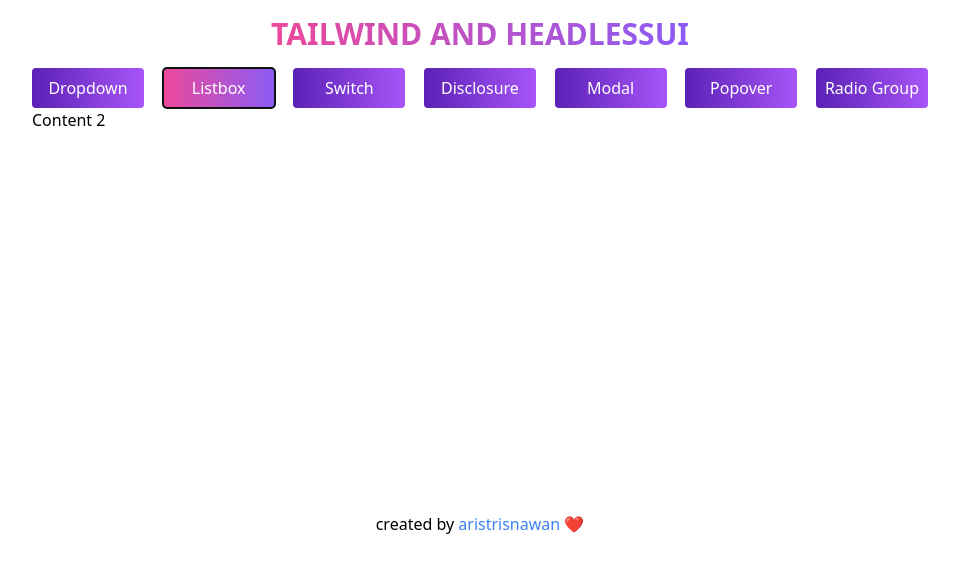
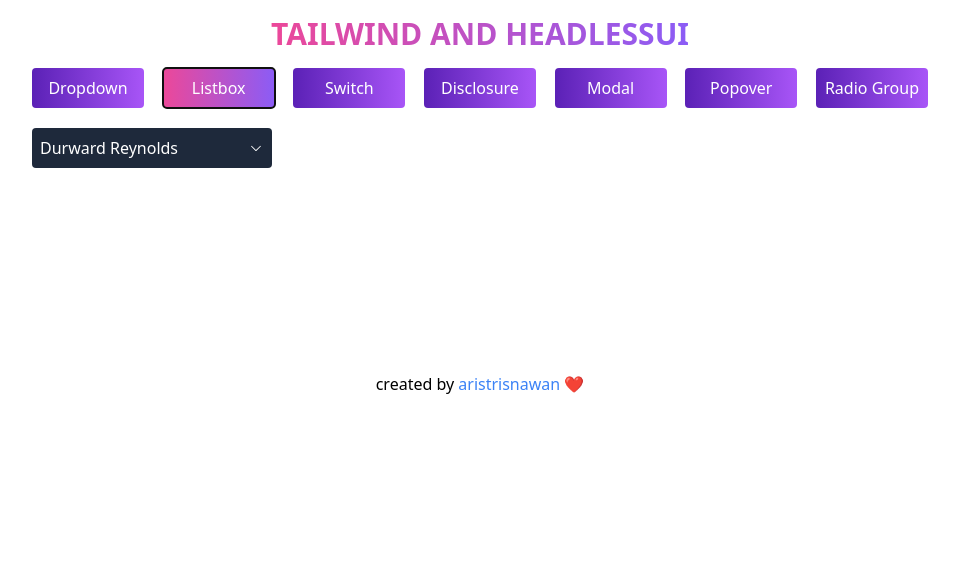
Before and after one commit to aristrisnawan/tailwind-headlessui, a React (Create React App) app: page / in a window 1280 px wide. Both pictures are taken after a click on the tab "Listbox". Shown: the top 572 px of the page, without its empty margins (160-1119 px from the left). Built offline with nearby package versions, Linux system fonts and the light colour scheme.

Commit message:
add listbox component

```diff
--- /dev/null
+++ b/src/components/ListboxComponent.js
@@ -0,0 +1,47 @@
+import React, { useState } from "react";
+import { Listbox } from "@headlessui/react";
+import { VscChevronDown } from "react-icons/vsc";
+export default function ListboxComponent() {
+  const [selectedPerson, setSelectedPerson] = useState(people[0]);
+  const [selectBuah, setBuah] = useState(buah[0]);
+  return (
+    <div className="mt-5">
+      <Listbox value={selectedPerson} onChange={setSelectedPerson}>
+        <Listbox.Button className=" bg-slate-800 p-2 rounded flex flex-row justify-between text-white w-60">
+          <p>{selectedPerson.name}</p>
+          <span className="pt-1">
+            <VscChevronDown />
+          </span>
+        </Listbox.Button>
+        <Listbox.Options className="bg-gray-900 rounded p-2 mt-2 w-60 text-white">
+          {people.map((person) => (
+            <Listbox.Option
+              key={person.id}
+              value={person}
+              disabled={person.unavailable}
+              className="p-2 hover:bg-gray-200 rounded hover:text-black hover:cursor-pointer"
+            >
+              {person.name}
+            </Listbox.Option>
+          ))}
+        </Listbox.Options>
+      </Listbox>
+    </div>
+  );
+}
+
+const people = [
+  { id: 1, name: "Durward Reynolds", unavailable: false },
+  { id: 2, name: "Kenton Towne", unavailable: false },
+  { id: 3, name: "Therese Wunsch", unavailable: false },
+  { id: 4, name: "Benedict Kessler", unavailable: false },
+  { id: 5, name: "Katelyn Rohan", unavailable: false },
+];
+
+const buah = [
+  { id: 1, name: "Apple", unavailable: false },
+  { id: 2, name: "Anggur", unavailable: false },
+  { id: 3, name: "Melon", unavailable: false },
+  { id: 4, name: "Semangka", unavailable: false },
+  { id: 5, name: "Durian", unavailable: false },
+];
--- a/src/components/TabComponent.js
+++ b/src/components/TabComponent.js
@@ -4,6 +4,7 @@
 import DisclosureComponent from "./DisclosureComponent";
 import PopoverComponent from "./PopoverComponent";
 import DropdownComponent from "./DropdownComponent";
+import ListboxComponent from "./ListboxComponent";
 
 export default function TabComponent() {
   return (
@@ -74,11 +75,13 @@
             Radio Group
           </Tab>
         </Tab.List>
-        <Tab.Panels className="h-96">
+        <Tab.Panels className=" h-56">
           <Tab.Panel>
             <DropdownComponent />
           </Tab.Panel>
-          <Tab.Panel>Content 2</Tab.Panel>
+          <Tab.Panel>
+            <ListboxComponent />
+          </Tab.Panel>
           <Tab.Panel>Content 3</Tab.Panel>
           <Tab.Panel>
             <DisclosureComponent />
```
